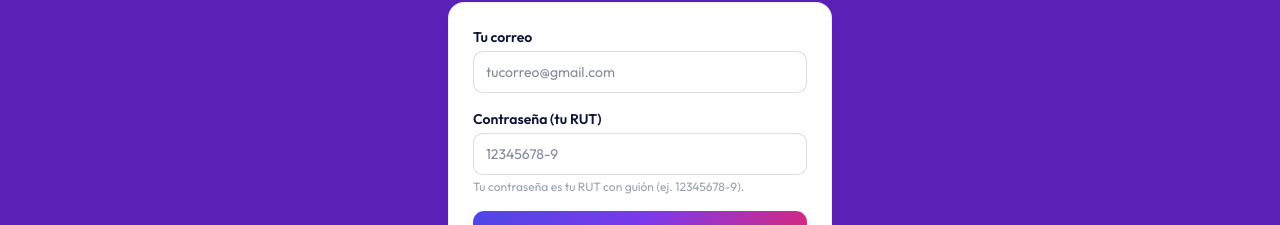
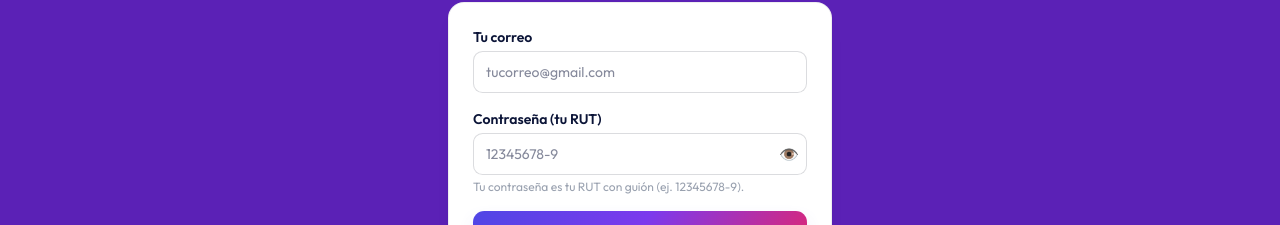
Before and after one commit to CompromisoPro/Pollapp, a Next.js app: page /login in a window 1280 px wide. Shown: the part 369-594 px from the top of the page. Built offline with nearby package versions, Linux system fonts and the light colour scheme; no server answers.

Commit message:
Login: campo de contrasena real (type=password + autocomplete) para que el navegador ofrezca guardarla; toggle mostrar/ocultar

```diff
--- a/app/login/page.tsx
+++ b/app/login/page.tsx
@@ -8,6 +8,7 @@ import { canonicalRut } from "@/lib/rut";
 export default function LoginPage() {
   const [email, setEmail] = useState("");
   const [password, setPassword] = useState("");
+  const [showPass, setShowPass] = useState(false);
   const [rut, setRut] = useState("");
   const [foundEmail, setFoundEmail] = useState("");
   const [mode, setMode] = useState<"pass" | "forgot">("pass");
@@ -158,6 +159,8 @@ export default function LoginPage() {
               </label>
               <input
                 type="email"
+                name="email"
+                autoComplete="username"
                 required
                 value={email}
                 onChange={(e) => setEmail(e.target.value)}
@@ -169,14 +172,26 @@ export default function LoginPage() {
               <label className="block text-sm font-semibold mb-1">
                 Contraseña (tu RUT)
               </label>
+              <div className="relative">
                 <input
-                type="text"
+                  type={showPass ? "text" : "password"}
+                  name="password"
+                  autoComplete="current-password"
                   required
                   value={password}
                   onChange={(e) => setPassword(e.target.value)}
                   placeholder="12345678-9"
-                className="field w-full px-3 py-2.5 text-sm"
+                  className="field w-full px-3 py-2.5 pr-10 text-sm"
                 />
+                <button
+                  type="button"
+                  onClick={() => setShowPass(!showPass)}
+                  aria-label={showPass ? "Ocultar contraseña" : "Mostrar contraseña"}
+                  className="absolute right-2 top-1/2 -translate-y-1/2 text-gray-400 hover:text-gray-600"
+                >
+                  {showPass ? "🙈" : "👁️"}
+                </button>
+              </div>
               <p className="text-xs text-gray-400 mt-1">
                 Tu contraseña es tu RUT con guión (ej. 12345678-9).
               </p>
```
Lines whose indentation alone changed are shown as unchanged.
